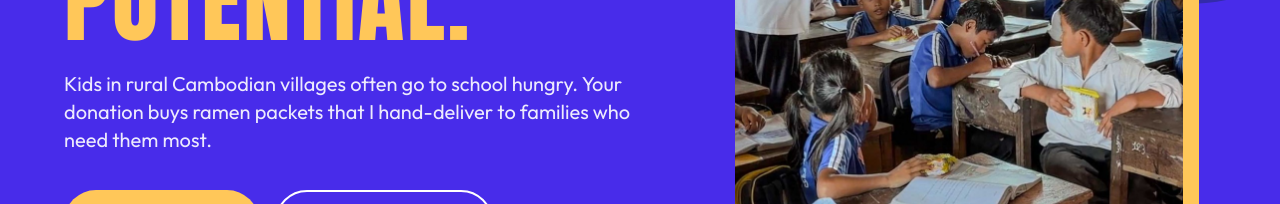
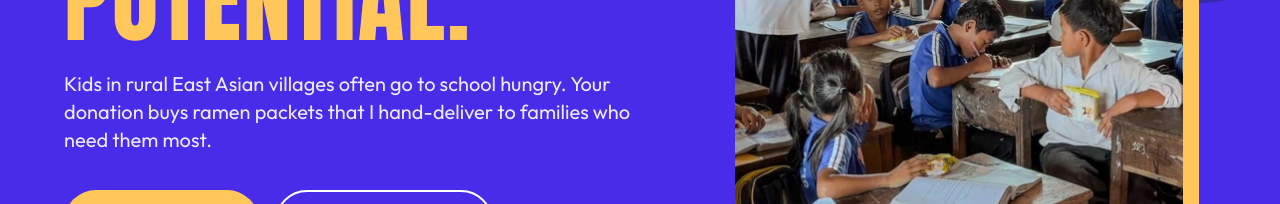
Before and after one commit to iampiotr/ramenrun, a React (Vite) app: page / in a window 1280 px wide. Shown: the part 396-600 px from the top of the page. Built offline with nearby package versions, Linux system fonts and the light colour scheme.

Commit message:
Broaden the hero paragraph from Cambodian villages to East Asian villages.

```diff
--- a/src/content.ts
+++ b/src/content.ts
@@ -19,7 +19,7 @@ export const nav = [
 export const hero = {
   titleTop: 'One packet.',
   titleRotating: ['One full belly.', 'One day in school.', '*Endless* potential.'],
-  body: 'Kids in rural Cambodian villages often go to school hungry. Your donation buys ramen packets that I hand-deliver to families who need them most.',
+  body: 'Kids in rural East Asian villages often go to school hungry. Your donation buys ramen packets that I hand-deliver to families who need them most.',
   image: photo('hero_classroom2.jpg'),
   imageAlt: 'Handing ramen packets to children at their desks in a classroom',
 }
```
